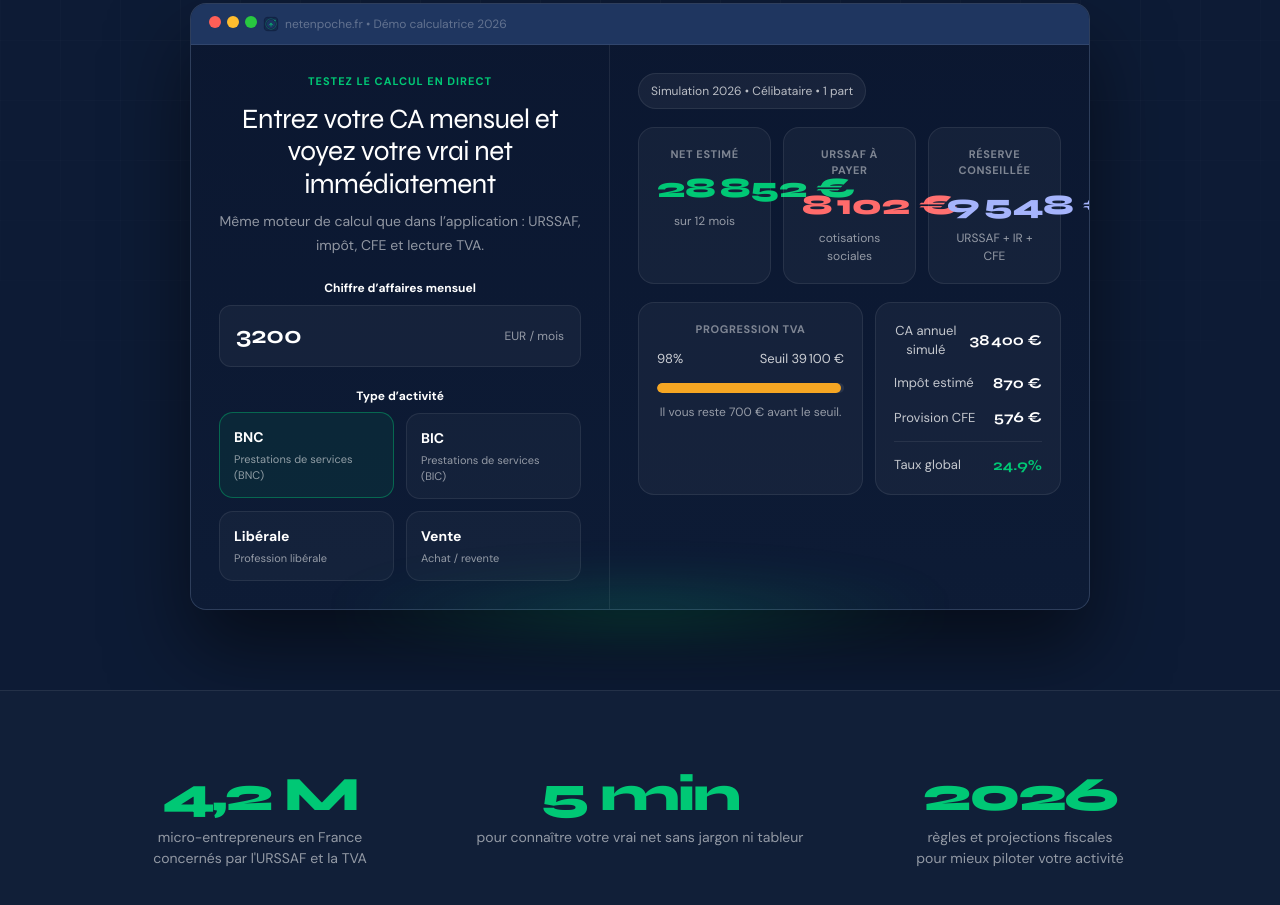
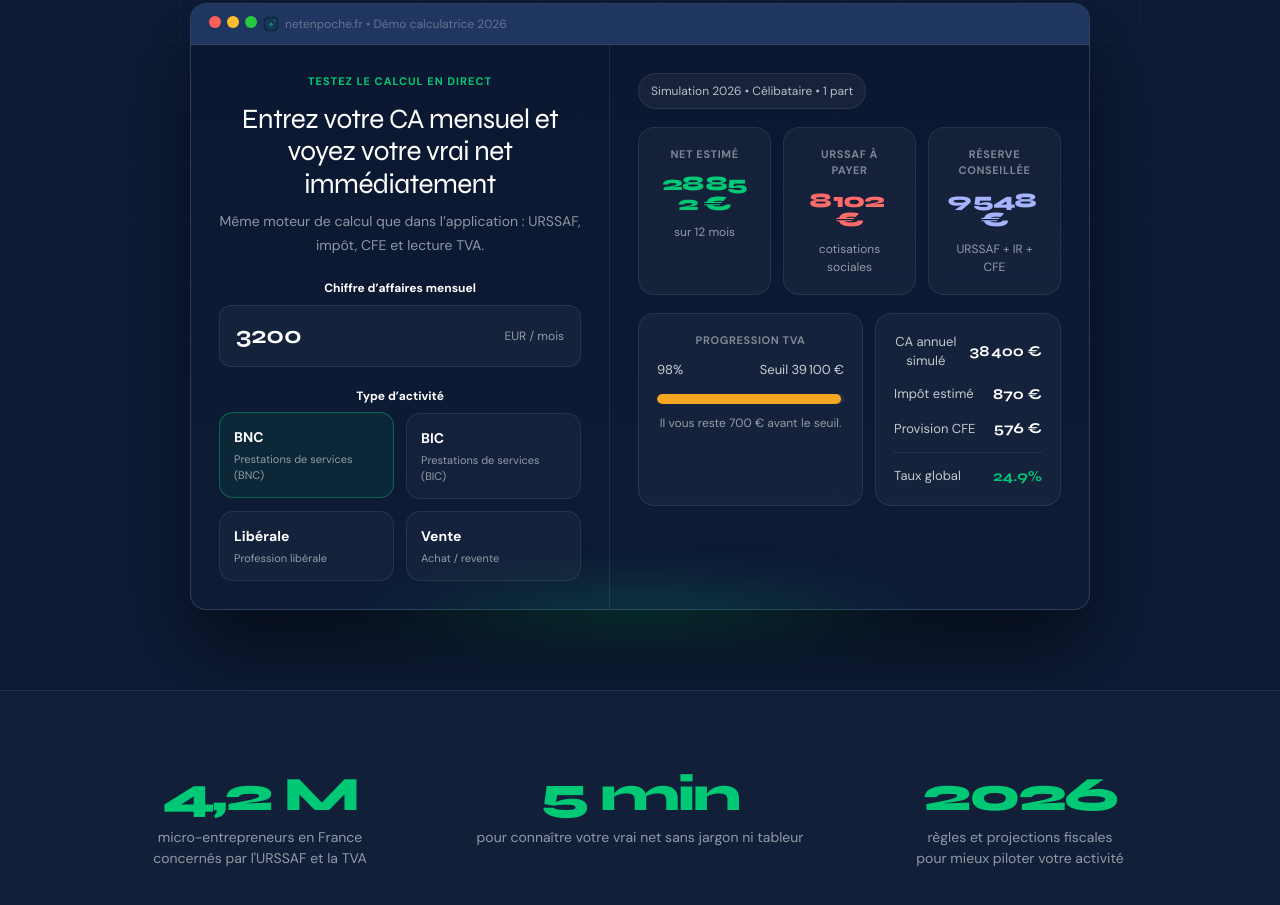
Before and after one commit to fedijebri627-cyber/NetEnPoche, a Next.js app: page / in a window 1280 px wide. Shown: the part 1040-1945 px from the top of the page. Built offline with nearby package versions, Linux system fonts and the light colour scheme; no server answers.

Commit message:
Fix landing KPI overflow

```diff
--- a/app/landing.css
+++ b/app/landing.css
@@ -1674,6 +1674,7 @@ th.comp-me {
   display: grid;
   grid-template-columns: repeat(3, minmax(0, 1fr));
   gap: 12px;
+  align-items: stretch;
 }
 
 .hero-calculator-card,
@@ -1686,6 +1687,10 @@ th.comp-me {
 
 .hero-calculator-card {
   padding: 18px;
+  min-width: 0;
+  overflow: hidden;
+  display: flex;
+  flex-direction: column;
 }
 
 .hero-calculator-card-label {
@@ -1699,9 +1704,14 @@ th.comp-me {
 .hero-calculator-card-value {
   margin-top: 12px;
   font-family: var(--font-syne), sans-serif;
-  font-size: clamp(1.4rem, 2.2vw, 2rem);
+  display: block;
+  max-width: 100%;
+  font-size: clamp(1.1rem, 1.6vw, 1.7rem);
   font-weight: 800;
-  line-height: 1;
+  line-height: 0.95;
+  letter-spacing: -0.04em;
+  overflow-wrap: anywhere;
+  word-break: break-word;
 }
 
 .hero-calculator-card-value.is-green {
```
